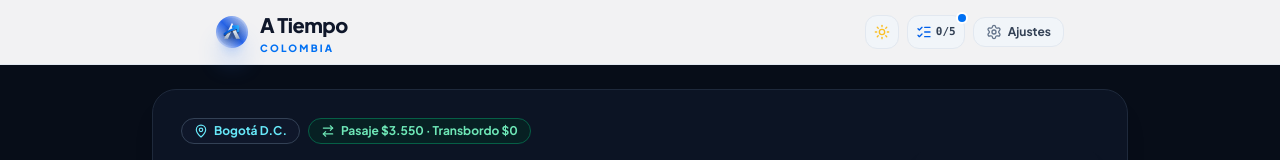
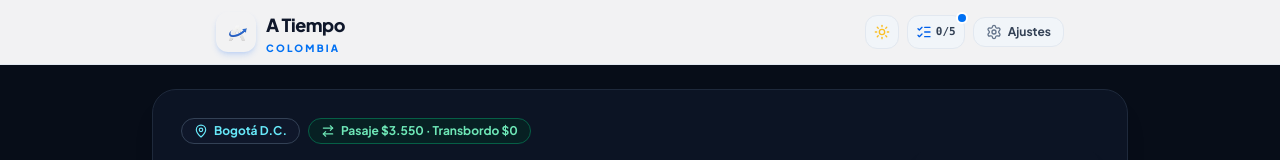
Before and after one commit to middleast1040-debug/-A-TIEMPO, a React (Vite) app: page / in a window 1280 px wide. Shown: the top 160 px of the page. Built offline with nearby package versions, Linux system fonts and the light colour scheme.

Commit message:
Update Header.tsx

```diff
--- a/src/components/Header.tsx
+++ b/src/components/Header.tsx
@@ -1,6 +1,5 @@
 import React from 'react';
 import { Settings, ListChecks, Sun, Moon } from 'lucide-react';
-import { Logo } from './Logo';
 
 interface HeaderProps {
   onOpenChecklist?: () => void;
@@ -20,9 +19,21 @@ export const Header: React.FC<HeaderProps> = ({
   return (
     <header className="w-full border-b border-slate-200 dark:border-[#1C2A3E] bg-white/95 dark:bg-[#070D18]/95 backdrop-blur-xl sticky top-0 z-30 transition-colors">
       <div className="max-w-4xl mx-auto px-4 sm:px-6 h-14 sm:h-16 flex items-center justify-between gap-3 w-full">
-        {/* Left: Minimal Brand Logo - Zero Clutter */}
-        <div className="flex items-center shrink-0">
-          <Logo size="sm" layout="horizontal" />
+        {/* Left: Professional 3D Custom Logo */}
+        <div className="flex items-center gap-2.5 shrink-0 select-none">
+          <img
+            src="/logo-atiempo.png"
+            alt="A Tiempo Logo"
+            className="w-9 h-9 sm:w-10 sm:h-10 object-contain rounded-xl shadow-md shadow-blue-500/20"
+          />
+          <div className="flex flex-col leading-none">
+            <span className="text-base sm:text-lg font-black tracking-tight text-slate-900 dark:text-white">
+              A Tiempo
+            </span>
+            <span className="text-[10px] font-extrabold uppercase tracking-[0.22em] text-[#0070F3] dark:text-cyan-400 mt-1">
+              Colombia
+            </span>
+          </div>
         </div>
 
         {/* Right: Essential Action Controls (Day/Night, Checklist, Settings) */}
```
